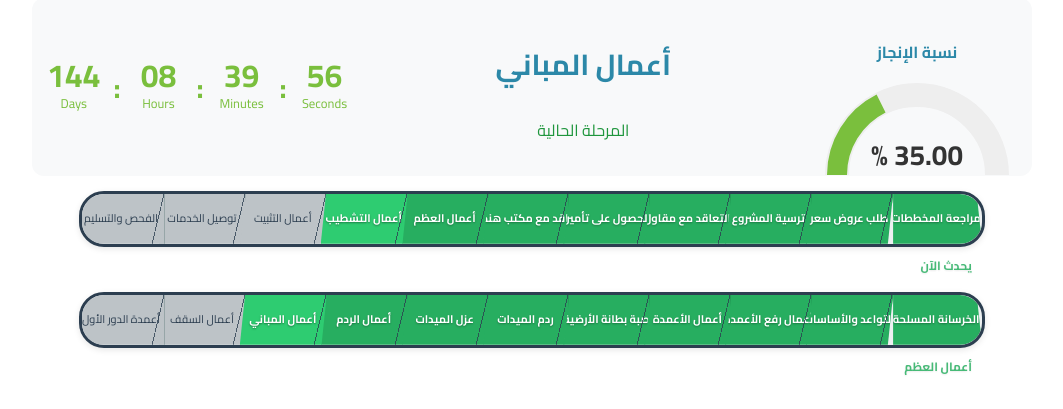
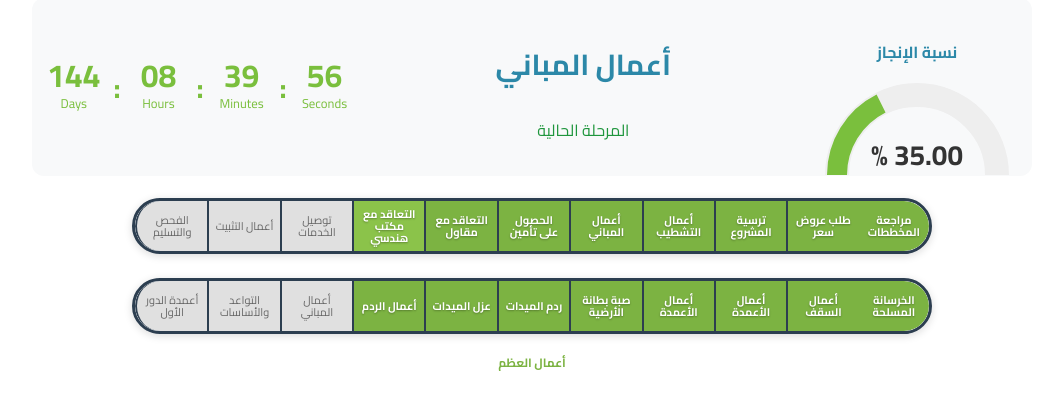
Before and after one commit to abdalwely/mosq, a website: page index.html in a window 1280 px wide. Shown: the part 783-1192 px from the top of the page, without its empty margins (108-1171 px from the left). Drawn offline with Linux system fonts and the light colour scheme.

Commit message:
إعادة تصميم الشريطين ليطابقا الصورة تماماً

```diff
--- a/index.html
+++ b/index.html
@@ -88,36 +88,43 @@
     </section>
 
     <!-- Timeline Strip 1 -->
-    <div class="timeline-bar">
-      <div class="timeline-step done first">مراجعة المخططات</div>
-      <div class="timeline-step done">طلب عروض سعر</div>
-      <div class="timeline-step done">ترسية المشروع</div>
-      <div class="timeline-step done">التعاقد مع مقاول</div>
-      <div class="timeline-step done">الحصول على تأمين</div>
-      <div class="timeline-step done">التعاقد مع مكتب هندسي</div>
-      <div class="timeline-step done">أعمال العظم</div>
-      <div class="timeline-step current">أعمال التشطيب</div>
-      <div class="timeline-step upcoming">أعمال التثبيت</div>
-      <div class="timeline-step upcoming">توصيل الخدمات</div>
-      <div class="timeline-step upcoming">الفحص والتسليم</div>
+    <div class="timeline-container">
+      <div class="timeline-strip">
+        <div class="timeline-pill">
+          <div class="timeline-item completed">مراجعة المخططات</div>
+          <div class="timeline-item completed">طلب عروض سعر</div>
+          <div class="timeline-item completed">ترسية المشروع</div>
+          <div class="timeline-item completed">أعمال التشطيب</div>
+          <div class="timeline-item completed">أعمال المباني</div>
+          <div class="timeline-item completed">الحصول على تأمين</div>
+          <div class="timeline-item completed">التعاقد مع مقاول</div>
+          <div class="timeline-item current">التعاقد مع مكتب هندسي</div>
+          <div class="timeline-item pending">توصيل الخدمات</div>
+          <div class="timeline-item pending">أعمال التثبيت</div>
+          <div class="timeline-item pending">الفحص والتسليم</div>
+        </div>
+      </div>
     </div>
-    <div class="strip-caption">يحدث الآن</div>
 
     <!-- Timeline Strip 2 -->
-    <div class="timeline-bar">
-      <div class="timeline-step done first">الخرسانة المسلحة</div>
-      <div class="timeline-step done">التواعد والأساسات</div>
-      <div class="timeline-step done">أعمال رفع الأعمدة</div>
-      <div class="timeline-step done">أعمال الأعمدة</div>
-      <div class="timeline-step done">صبة بطانة الأرضية</div>
-      <div class="timeline-step done">ردم الميدات</div>
-      <div class="timeline-step done">عزل الميدات</div>
-      <div class="timeline-step done">أعمال الردم</div>
-      <div class="timeline-step current">أعمال المباني</div>
-      <div class="timeline-step upcoming">أعمال السقف</div>
-      <div class="timeline-step upcoming">أعمدة الدور الأول</div>
+    <div class="timeline-container">
+      <div class="timeline-strip">
+        <div class="timeline-pill">
+          <div class="timeline-item completed">الخرسانة المسلحة</div>
+          <div class="timeline-item completed">أعمال السقف</div>
+          <div class="timeline-item completed">أعمال الأعمدة</div>
+          <div class="timeline-item completed">أعمال الأعمدة</div>
+          <div class="timeline-item completed">صبة بطانة الأرضية</div>
+          <div class="timeline-item completed">ردم الميدات</div>
+          <div class="timeline-item completed">عزل الميدات</div>
+          <div class="timeline-item completed">أعمال الردم</div>
+          <div class="timeline-item pending">أعمال المباني</div>
+          <div class="timeline-item pending">التواعد والأساسات</div>
+          <div class="timeline-item pending">أعمدة الدور الأول</div>
+        </div>
+      </div>
+      <div class="timeline-label">أعمال العظم</div>
     </div>
-    <div class="strip-caption">أعمال العظم</div>
 
   </div>
 
--- a/style.css
+++ b/style.css
@@ -225,240 +225,130 @@ body {
   min-width: 300px;
 }
 
-.timeline-bar {
+/* Timeline Strips - مطابق للصورة تماماً */
+.timeline-container {
+  margin: 20px auto;
+  max-width: 95%;
+}
+
+.timeline-strip {
+  display: flex;
+  align-items: center;
+  justify-content: center;
+  margin: 15px auto;
+  position: relative;
+  height: 60px;
+  width: 100%;
+  max-width: 800px;
+  direction: rtl;
+}
+
+.timeline-pill {
   display: flex;
   align-items: stretch;
+  height: 50px;
+  border: 3px solid #2c3e50;
+  border-radius: 30px;
   overflow: hidden;
-  border-radius: 25px;
-  height: 50px;
-  width: 90%;
-  margin: 15px auto;
-  direction: rtl;
-  border: 3px solid #2c3e50;
-  box-shadow: 0 2px 6px rgba(0,0,0,0.1);
-  background: #ecf0f1;
+  background: #f8f9fa;
+  box-shadow: 0 2px 8px rgba(0,0,0,0.15);
+  width: 100%;
+}
+
+.timeline-item {
+  flex: 1;
+  display: flex;
+  align-items: center;
+  justify-content: center;
+  font-size: 11px;
+  font-weight: 600;
+  text-align: center;
+  padding: 8px 6px;
+  position: relative;
+  border-left: 2px solid #2c3e50;
+  color: #2c3e50;
+  line-height: 1.1;
+  min-width: 0;
+  word-wrap: break-word;
+  hyphens: auto;
+}
+
+.timeline-item:first-child {
+  border-top-right-radius: 25px;
+  border-bottom-right-radius: 25px;
+  border-left: none;
+}
+
+.timeline-item:last-child {
+  border-top-left-radius: 25px;
+  border-bottom-left-radius: 25px;
+}
+
+/* حالات العناصر */
+.timeline-item.completed {
+  background: #7cb342;
+  color: white;
+  font-weight: 700;
+  text-shadow: 0 1px 2px rgba(0,0,0,0.3);
+}
+
+.timeline-item.current {
+  background: #8bc34a;
+  color: white;
+  font-weight: 700;
+  text-shadow: 0 1px 2px rgba(0,0,0,0.3);
   position: relative;
 }
 
-
-/* العناصر */
-.timeline-step {
-  flex: 1;
-  font-size: 11px;
+.timeline-item.current::after {
+  content: "يحدث الآن";
+  position: absolute;
+  bottom: -18px;
+  left: 50%;
+  transform: translateX(50%);
+  font-size: 10px;
+  color: #7cb342;
   font-weight: 600;
-  color: #2c3e50;
-  text-align: center;
-  height: 100%;
-  line-height: 1.2;
-  position: relative;
-  background: #bdc3c7;
-  clip-path: polygon(6% 0, 100% 0, 94% 100%, 0 100%);
-  transition: all 0.3s ease;
-  z-index: 1;
-  display: flex;
-  align-items: center;
-  justify-content: center;
-  padding: 5px 8px;
-  margin-left: -6px;
-  box-sizing: border-box;
   white-space: nowrap;
-  overflow: hidden;
-  text-overflow: ellipsis;
-  min-width: 0;
-  word-wrap: break-word;
-  hyphens: auto;
-  border-right: 1px solid #95a5a6;
 }
 
-
-.timeline-step::after {
-  content: "";
-  position: absolute;
-  top: 0;
-  right: 0; /* ✅ اجعلها جهة اليمين */
-  width: 12px;
-  height: 100%;
-  background: linear-gradient(
-    to bottom right,            /* ✅ يميل لليمين */
-    transparent 48%,
-    rgba(44, 62, 80, 0.8) 48%,
-    rgba(44, 62, 80, 0.8) 52%,
-    transparent 52%
-  );
-  z-index: 2;
-  pointer-events: none;
-}
-.timeline-step.first::after {
-  display: none;
-}
-
-
-/* أول وآخر عنصر */
-.timeline-step:first-child {
-  clip-path: polygon(0 0, 94% 0, 100% 100%, 0 100%);
-  border-top-right-radius: 22px;
-  border-bottom-right-radius: 22px;
-  margin-left: 0;
-  padding-right: 10px;
-  border-right: none;
-}
-.timeline-step:last-child {
-  clip-path: polygon(6% 0, 100% 0, 100% 100%, 0 100%);
-  border-top-left-radius: 22px;
-  border-bottom-left-radius: 22px;
-  padding-left: 10px;
-}
-
-/* الحالات */
-.timeline-step.done {
-  background: #27ae60;
-  color: #fff;
-  font-weight: 600;
-  text-shadow: 0 1px 2px rgba(0,0,0,0.3);
-  border-right: 1px solid #229954;
-}
-
-.timeline-step.current {
-  background: #2ecc71;
-  font-weight: bold;
-  color: #fff;
-  position: relative;
-  transition: all 0.3s ease;
-  z-index: 2;
-  text-shadow: 0 1px 2px rgba(0,0,0,0.4);
-  border-right: 1px solid #27ae60;
-}
-
-.timeline-step.current:hover {
-  background: repeating-linear-gradient(
-    45deg,
-    #2ecc71,
-    #2ecc71 4px,
-    #58d68d 4px,
-    #58d68d 8px
-  );
-  animation: wave-motion 1s ease-in-out infinite;
-}
-
-@keyframes wave-motion {
-  0%, 100% { background-position: 0 0; }
-  50% { background-position: 8px 0; }
-}
-
-.timeline-step.upcoming {
-  background: #bdc3c7;
-  color: #2c3e50;
+.timeline-item.pending {
+  background: #e0e0e0;
+  color: #666;
   font-weight: 500;
-  text-shadow: none;
-  border-right: 1px solid #95a5a6;
-}
-
-/* إزالة الفواصل الداخلية لتجنب المشاكل */
-
-/* Hover - عند المرور بالماوس */
-.timeline-step:hover {
-  transform: translateY(-1px);
-  box-shadow: 0 3px 6px rgba(0,0,0,0.2);
-}
-
-.timeline-step.done:hover {
-  background: repeating-linear-gradient(
-    45deg,
-    #27ae60,
-    #27ae60 4px,
-    #58d68d 4px,
-    #58d68d 8px
-  );
-  animation: wave-flow 0.8s ease-in-out infinite;
-}
-
-@keyframes wave-flow {
-  0%, 100% { background-position: 0 0; }
-  50% { background-position: 8px 0; }
-}
-
-.timeline-step.upcoming:hover {
-  background: repeating-linear-gradient(
-    45deg,
-    #bdc3c7,
-    #bdc3c7 4px,
-    #d5dbdb 4px,
-    #d5dbdb 8px
-  );
-  animation: wave-flow 0.8s ease-in-out infinite;
 }
 
 /* التسمية أسفل الشريط */
-.strip-caption {
-  text-align: right;
+.timeline-label {
+  text-align: center;
   font-size: 12px;
-  color: #27ae60;
+  color: #7cb342;
   font-weight: 600;
-  margin-top: -8px;
-  margin-right: 6%;
-  opacity: 0.85;
-  text-shadow: 0 1px 2px rgba(0,0,0,0.1);
+  margin-top: 8px;
+  margin-bottom: 5px;
 }
 
 /* التجاوب */
 @media (max-width: 768px) {
-  .header {
-    padding: 5px 0;
-    margin-bottom: 10px;
-  }
-  .logo, .qr {
-    width: 70px;
-    height: 70px;
-  }
-  .main-title {
-    font-size: 18px;
-    margin: 0 15px;
-  }
-  .sponsors {
-    margin: 10px 0;
-    gap: 5px;
-  }
-  .sponsor img {
-    width: 55px;
-    height: 55px;
-  }
-  .sponsor {
-    font-size: 10px;
-  }
-  .timeline-bar {
-    overflow-x: auto;
-    flex-wrap: nowrap;
-    -webkit-overflow-scrolling: touch;
-    width: 98%;
+  .timeline-pill {
     height: 45px;
   }
-  .timeline-step {
-    flex: 0 0 auto;
-    min-width: 75px;
+  .timeline-item {
     font-size: 9px;
-    padding: 2px 3px;
-    margin-left: -5px;
-    line-height: 0.9;
+    padding: 6px 4px;
   }
-  .strip-caption {
-    margin-top: 2px;
-    font-size: 9px;
-    margin-right: 2%;
+  .timeline-label {
+    font-size: 10px;
   }
 }
 
 @media (max-width: 480px) {
-  .timeline-bar {
-    height: 42px;
-    width: 100%;
+  .timeline-pill {
+    height: 40px;
   }
-  .timeline-step {
-    min-width: 65px;
+  .timeline-item {
     font-size: 8px;
-    padding: 1px 2px;
-  }
-  .images img {
-    height: 150px;
+    padding: 4px 2px;
   }
 }
 .gauge-label {
```
